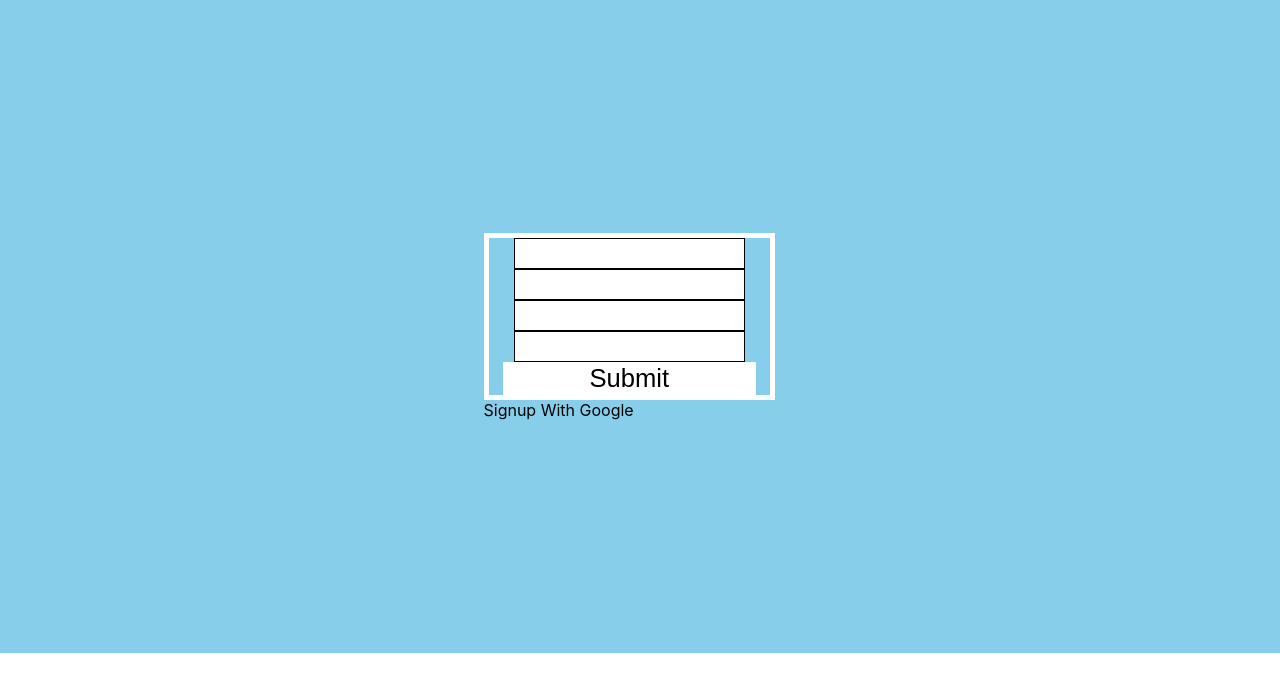
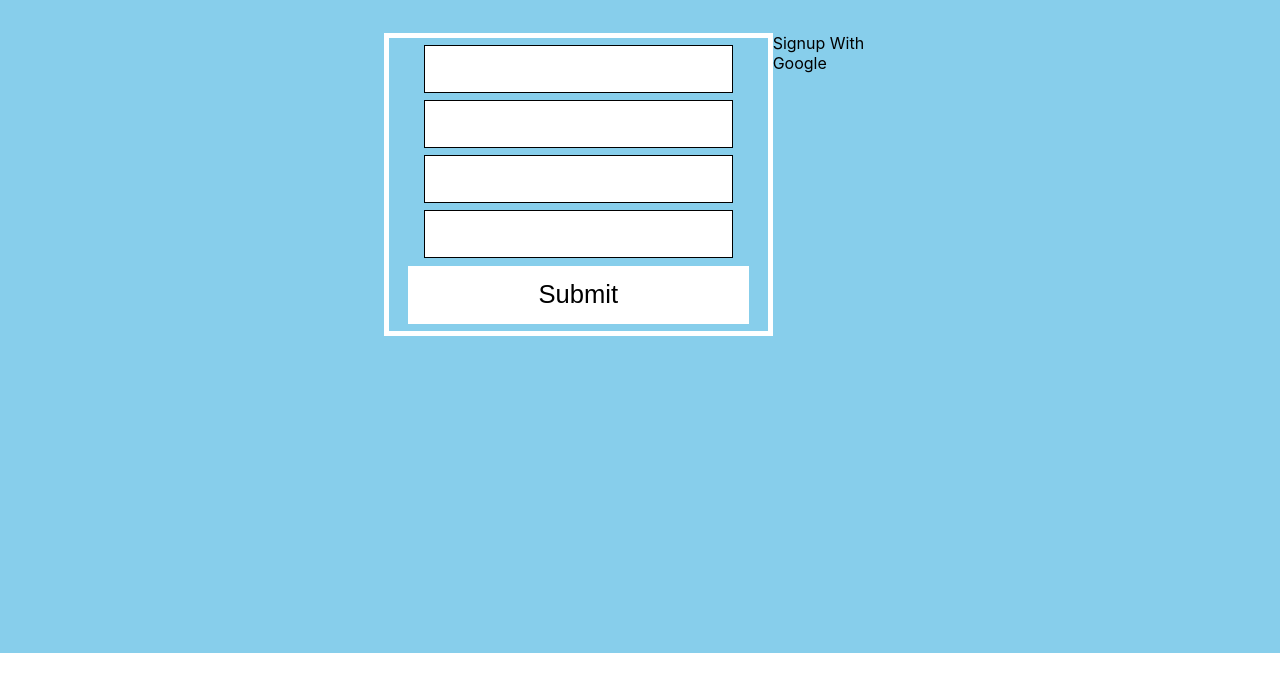
Before and after one commit to MokuaEnock/daraja, a React (Create React App) app: page /signup in a window 1280 px wide. Shown: the top 692 px of the page. Built offline with nearby package versions, Linux system fonts and the light colour scheme.

Commit message:
add main container to forms

```diff
--- a/src/Landing.js
+++ b/src/Landing.js
@@ -4,6 +4,7 @@ export default function Landing() {
   let [phone, setPhone] = useState("");
   let [amount, setAmount] = useState("");
   return (
+    <main>
       <form>
         <input
           type="number"
@@ -21,5 +22,6 @@ export default function Landing() {
         />
         <button type="submit">Submit</button>
       </form>
+    </main>
   );
 }
--- a/src/Login.js
+++ b/src/Login.js
@@ -2,6 +2,7 @@ import React from "react";
 
 export default function Login() {
   return (
+    <main>
       <form>
         <input type="text" />
         <input type="text" />
@@ -9,5 +10,6 @@ export default function Login() {
 
         <button type="submit">Log In</button>
       </form>
+    </main>
   );
 }
--- a/src/Signup.js
+++ b/src/Signup.js
@@ -1,6 +1,6 @@
 export default function Signup() {
   return (
-    <section>
+    <main>
       <form>
         <input type="text" />
         <input type="text" />
@@ -9,6 +9,6 @@ export default function Signup() {
         <button type="submit">Submit</button>
       </form>
       <span>Signup With Google</span>
-    </section>
+    </main>
   );
 }
```
Lines whose indentation alone changed are shown as unchanged.
